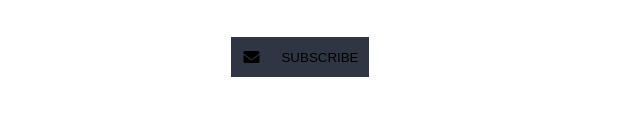
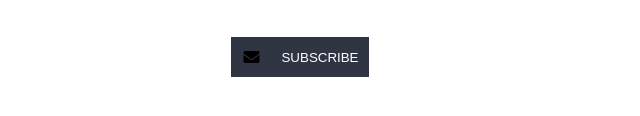
Before and after one commit to w1721665/EVENTS-IN-LONDON-FINAL-PROJECT, a plain HTML site: page indexwebsitefinal.html in a window 1280 px wide. Shown: the part 302-418 px from the top of the page, 340-980 px from the left. Drawn offline with Linux system fonts and the light colour scheme.

Commit message:
Update style.css

```diff
--- a/style.css
+++ b/style.css
@@ -70,11 +70,14 @@ a.active,a:hover{
      height: 40px;
      display: flex;
      justify-content: center;
+     color: white;
+
     }
    .email-box i{
      background: #2f3542;
      width: 40px;
      line-height: 40px;
+     color: black
     }
    .tbox,.btn{
      border: none;
@@ -90,7 +93,7 @@ a.active,a:hover{
     }
     .btn{
      background: #2f3542;
-     color: black;
+     color: white;
      padding: 0 10px;
      text-transform: uppercase;
      cursor: pointer;
```
